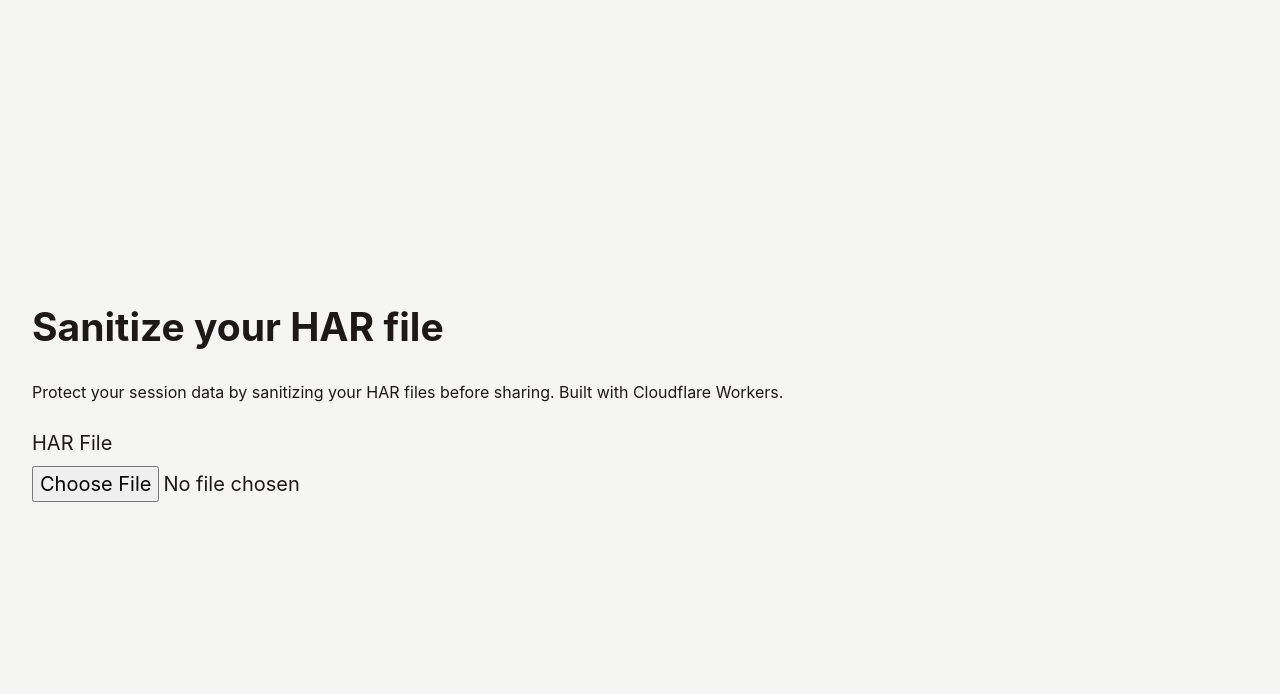
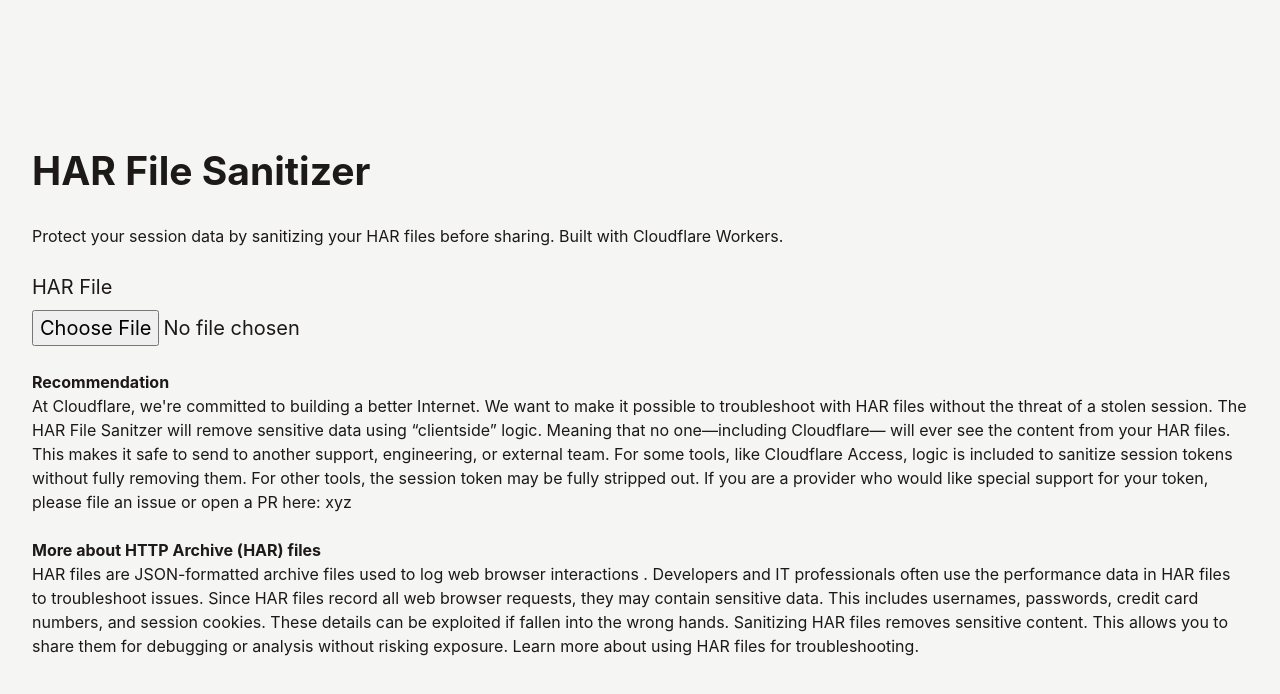
Before and after one commit to cloudflare/har-sanitizer, a React (Vite) app: page / in a window 1280 px wide. Shown: the top 694 px of the page. Built offline with nearby package versions, Linux system fonts and the light colour scheme.

Commit message:
Add basic copy

```diff
--- a/src/App.tsx
+++ b/src/App.tsx
@@ -9,7 +9,7 @@
 	return (
 		<div className="flex flex-col justify-center place-items-start min-h-[100dvh] mx-auto max-w-7xl p-4 md:p-6 lg:p-8">
 			<div className="w-full space-y-6">
-				<h1 className="text-3xl font-bold">Sanitize your HAR file</h1>
+				<h1 className="text-3xl font-bold">HAR File Sanitizer</h1>
 				<p className="text-sm">
 					Protect your session data by sanitizing your HAR files before sharing.
 					Built with Cloudflare Workers.
@@ -18,6 +18,39 @@
 				{!!upload && (
 					<Sanitizer input={upload.raw} name={upload.name}></Sanitizer>
 				)}
+				<div className="text-sm">
+					<h3 className="font-bold">Recommendation</h3>
+					<p>
+						At Cloudflare, we're committed to building a better Internet. We
+						want to make it possible to troubleshoot with HAR files without the
+						threat of a stolen session. The HAR File Sanitzer will remove
+						sensitive data using “clientside” logic. Meaning that no
+						one—including Cloudflare— will ever see the content from your HAR
+						files. This makes it safe to send to another support, engineering,
+						or external team. For some tools, like Cloudflare Access, logic is
+						included to sanitize session tokens without fully removing them. For
+						other tools, the session token may be fully stripped out. If you are
+						a provider who would like special support for your token, please
+						file an issue or open a PR here: xyz
+					</p>
+				</div>
+				<div className="text-sm">
+					<h3 className="font-bold">More about HTTP Archive (HAR) files</h3>
+					<p>
+						HAR files are JSON-formatted archive files used to log web browser
+						interactions . Developers and IT professionals often use the
+						performance data in HAR files to troubleshoot issues. Since HAR
+						files record all web browser requests, they may contain sensitive
+						data. This includes usernames, passwords, credit card numbers, and
+						session cookies. These details can be exploited if fallen into the
+						wrong hands. Sanitizing HAR files removes sensitive content. This
+						allows you to share them for debugging or analysis without risking
+						exposure.{" "}
+						<a href="https://developers.cloudflare.com/support/troubleshooting/general-troubleshooting/gathering-information-for-troubleshooting-sites/">
+							Learn more about using HAR files for troubleshooting.
+						</a>
+					</p>
+				</div>
 			</div>
 		</div>
 	);
```
